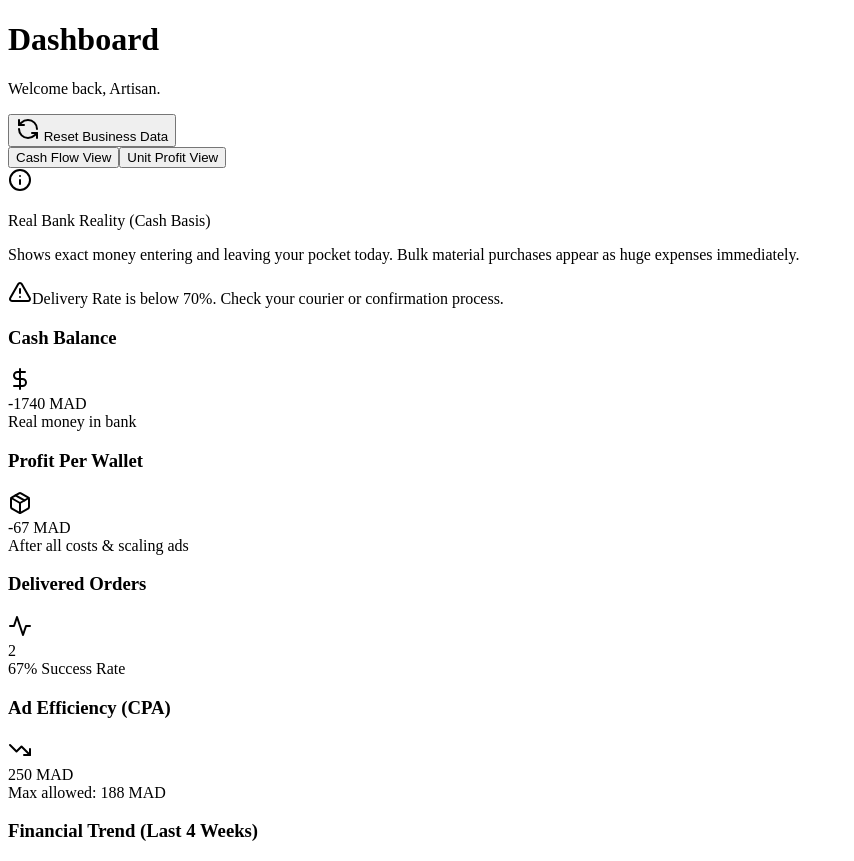
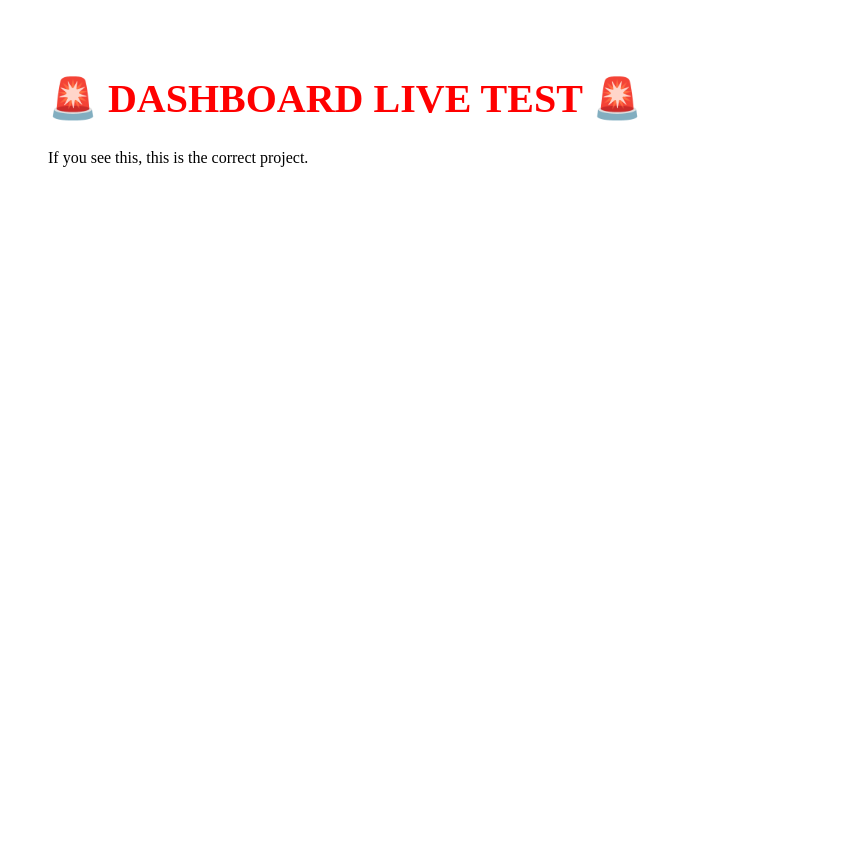
Before and after one commit to thekey2323/Altaj-Profit, a Next.js app: page / in a window 1280 px wide. Shown: the whole page, without its empty margins (0-854 px from the left). After the commit the page ends 800 px from the top, so only its background shows below. Built offline with nearby package versions, Linux system fonts and the light colour scheme.

Commit message:
Update page.tsx

```diff
--- a/app/page.tsx
+++ b/app/page.tsx
@@ -1,7 +1,12 @@
 "use client";
 
-import Dashboard from "@/components/Dashboard";
-
 export default function Home() {
-  return <Dashboard />;
+  return (
+    <div style={{ padding: 40 }}>
+      <h1 style={{ color: "red", fontSize: 40 }}>
+        🚨 DASHBOARD LIVE TEST 🚨
+      </h1>
+      <p>If you see this, this is the correct project.</p>
+    </div>
+  );
 }
```
